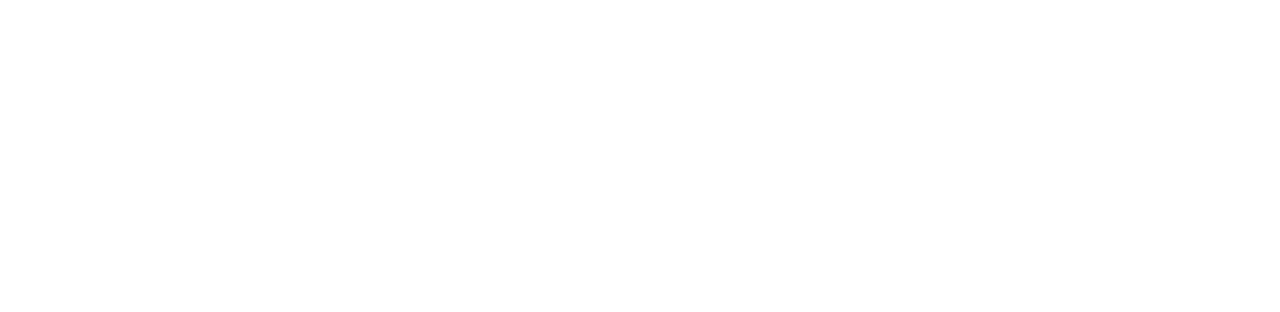
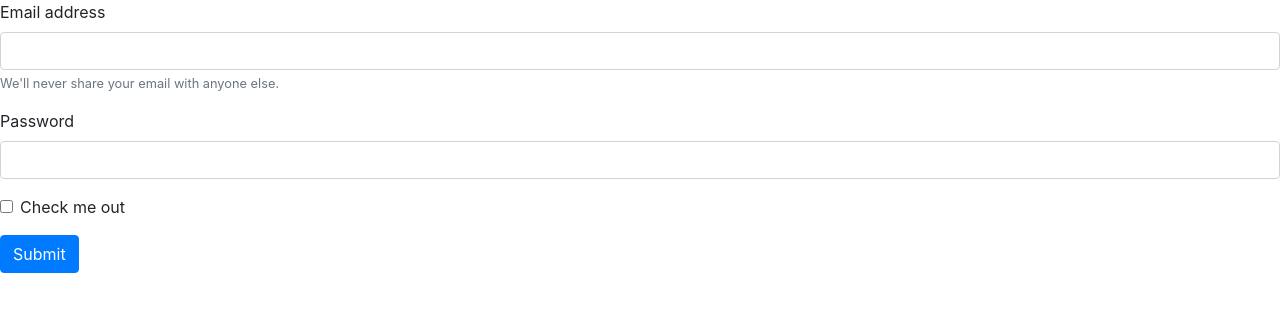
Before and after one commit to Paufisalis/pro_git, a plain HTML site: page index.html in a window 1280 px wide. Drawn offline with nearby package versions, Linux system fonts and the light colour scheme.

Commit message:
cambios html

```diff
--- a/index.html
+++ b/index.html
@@ -4,9 +4,30 @@
     <meta charset="UTF-8">
     <meta name="viewport" content="width=device-width, initial-scale=1.0">
     <meta http-equiv="X-UA-Compatible" content="ie=edge">
-    <title>Document</title>
+    <title>Pro-git</title>
+    <link rel="stylesheet" href="https://stackpath.bootstrapcdn.com/bootstrap/4.4.1/css/bootstrap.min.css" integrity="sha384-Vkoo8x4CGsO3+Hhxv8T/Q5PaXtkKtu6ug5TOeNV6gBiFeWPGFN9MuhOf23Q9Ifjh" crossorigin="anonymous">
 </head>
 <body>
 
+    <form>
+        <div class="form-group">
+          <label for="exampleInputEmail1">Email address</label>
+          <input type="email" class="form-control" id="exampleInputEmail1" aria-describedby="emailHelp">
+          <small id="emailHelp" class="form-text text-muted">We'll never share your email with anyone else.</small>
+        </div>
+        <div class="form-group">
+          <label for="exampleInputPassword1">Password</label>
+          <input type="password" class="form-control" id="exampleInputPassword1">
+        </div>
+        <div class="form-group form-check">
+          <input type="checkbox" class="form-check-input" id="exampleCheck1">
+          <label class="form-check-label" for="exampleCheck1">Check me out</label>
+        </div>
+        <button type="submit" class="btn btn-primary">Submit</button>
+      </form>
+
+    <script src="https://code.jquery.com/jquery-3.4.1.slim.min.js" integrity="sha384-J6qa4849blE2+poT4WnyKhv5vZF5SrPo0iEjwBvKU7imGFAV0wwj1yYfoRSJoZ+n" crossorigin="anonymous"></script>
+    <script src="https://cdn.jsdelivr.net/npm/popper.js@1.16.0/dist/umd/popper.min.js" integrity="sha384-Q6E9RHvbIyZFJoft+2mJbHaEWldlvI9IOYy5n3zV9zzTtmI3UksdQRVvoxMfooAo" crossorigin="anonymous"></script>
+    <script src="https://stackpath.bootstrapcdn.com/bootstrap/4.4.1/js/bootstrap.min.js" integrity="sha384-wfSDF2E50Y2D1uUdj0O3uMBJnjuUD4Ih7YwaYd1iqfktj0Uod8GCExl3Og8ifwB6" crossorigin="anonymous"></script>
 </body>
 </html>
```
